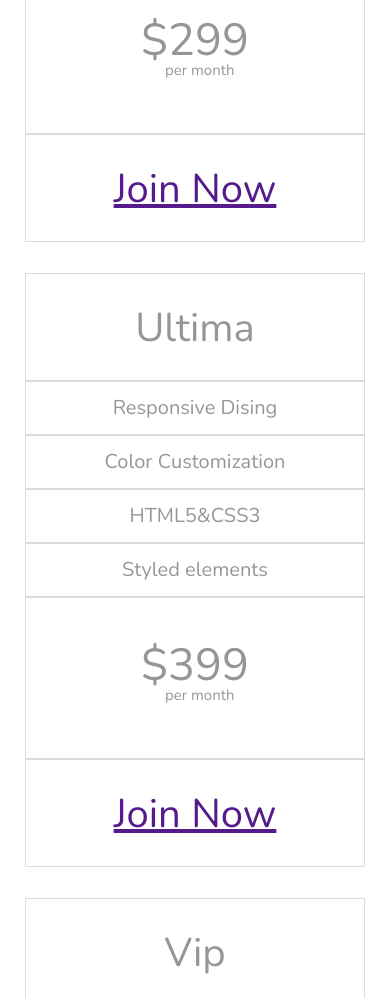
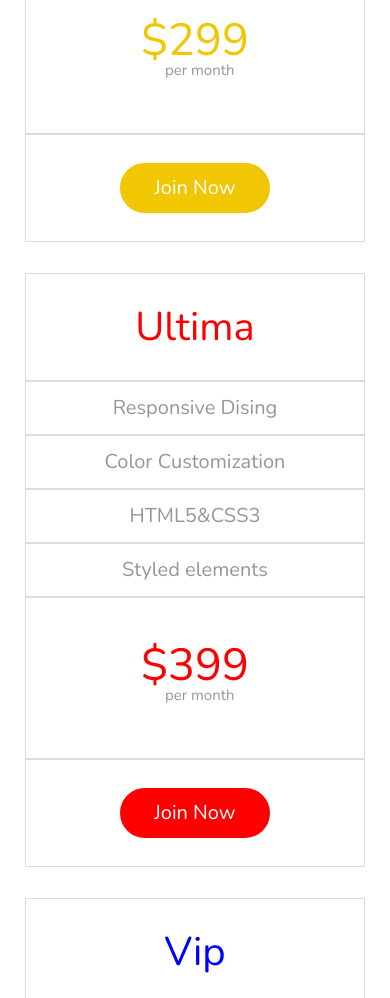
Before and after one commit to nazarenko-by/Suggestion, a plain HTML site: page index.html in a window 390 px wide. Shown: the part 1002-2000 px from the top of the page. Drawn offline with nearby package versions, Linux system fonts and the light colour scheme.

Commit message:
finished mobile version

```diff
--- a/style.css
+++ b/style.css
@@ -43,7 +43,9 @@ body{
 .col-md-2{
     height: 18%;
     font-size: 40px;
-    line-height: 270%;
+    display: flex;
+    align-items: center;
+    justify-content: center
 }
 
 .col-md-3{
@@ -58,4 +60,53 @@ body{
     position: absolute;
     top:30px;
     left: calc(50% - 30px);
+    color: rgb(150, 150, 150);
 }
+
+.button{
+    width: 150px;
+    height: 50px;
+    font-size: 20px;
+    border: 5px solid;
+    border-radius:30px;
+    text-decoration: none;
+    padding-top: 10px;
+    color: white;
+}
+
+.start>.col-md-2, .start>.col-md-3{
+    color: green;
+}
+
+.start .button{
+    background-color: green;
+    border-color: green;
+
+}
+
+.good>.col-md-2, .good>.col-md-3{
+    color: rgb(241, 198, 3);
+}
+
+.good .button{
+    background-color: rgb(241, 198, 3);
+    border-color: rgb(241, 198, 3);
+}
+
+.ultima>.col-md-2, .ultima>.col-md-3{
+    color: red;
+}
+
+.ultima .button{
+    background-color: red;
+    border-color: red;
+}
+
+.vip>.col-md-2, .vip>.col-md-3{
+    color: blue;
+}
+
+.vip .button{
+    background-color: blue;
+    border-color: blue;
+}
```
